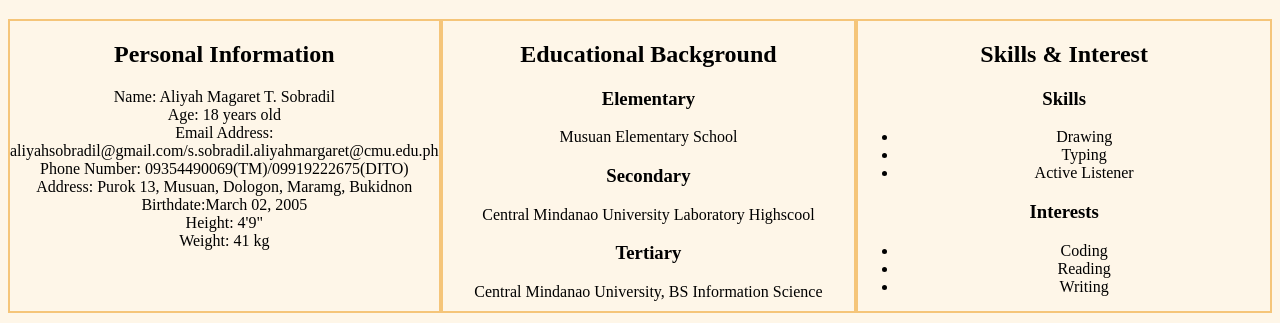
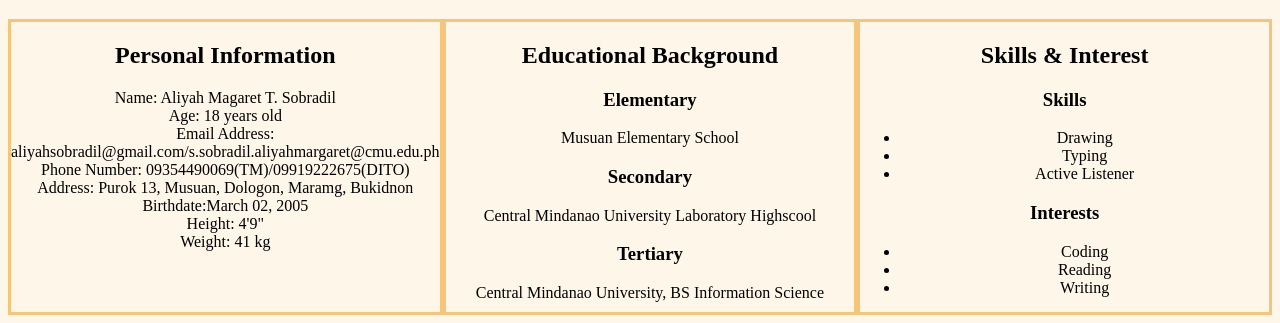
Before and after one commit to aliyahmts/SobAMT.github.io, a plain HTML site: page index.html in a window 1280 px wide. Shown: the part 597-920 px from the top of the page. Drawn offline with Linux system fonts and the light colour scheme.

Commit message:
Update index.html

```diff
--- a/index.html
+++ b/index.html
@@ -39,7 +39,7 @@
         .container > div{
             width: 480px;
             height: 290px;
-            border: 2px solid;
+            border: 3px solid;
             border-color: rgb(245, 197, 121);
         }
         .left{
```
